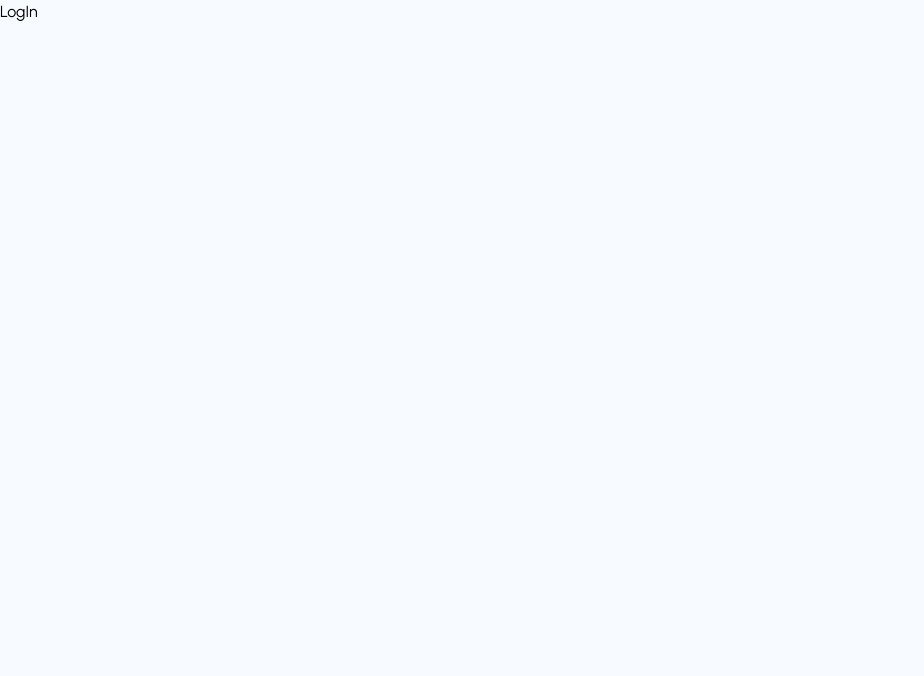
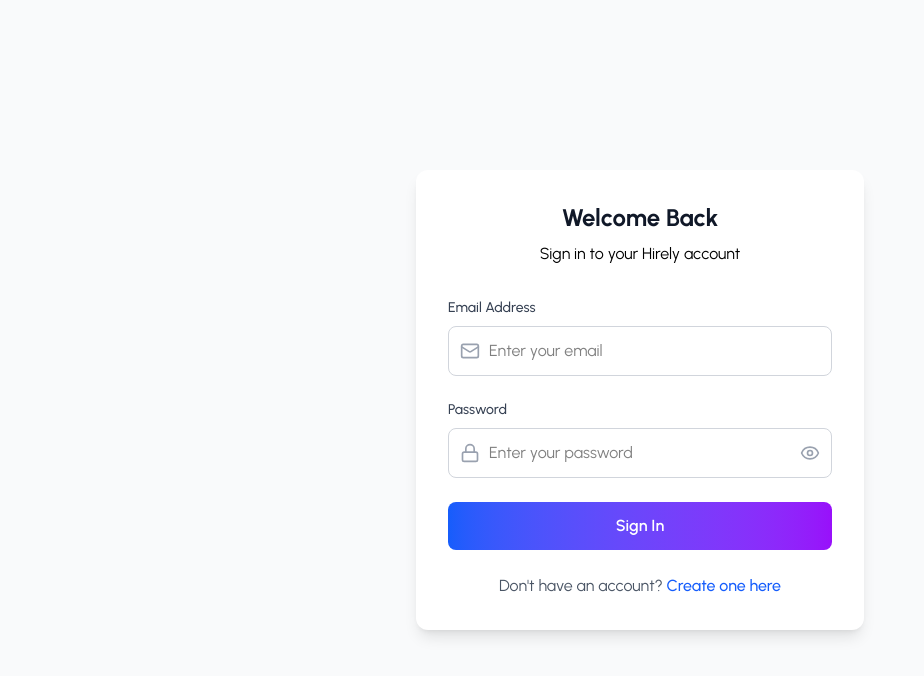
Before and after one commit to kikoNassif/hirely, a React (Vite) app in the folder frontend/hirely/: page /login in a window 1280 px wide. Shown: the top 676 px of the page, without its empty margins (0-924 px from the left). Built offline with nearby package versions, Linux system fonts and the light colour scheme.

Commit message:
Implemented Login Page front end & error handling

```diff
--- a/frontend/hirely/src/pages/Auth/LogIn.jsx
+++ b/frontend/hirely/src/pages/Auth/LogIn.jsx
@@ -1,8 +1,222 @@
-import React from 'react'
+import React, { useState } from 'react'
+import { motion } from 'framer-motion';
+import {
+  Mail,
+  Lock,
+  Eye,
+  EyeOff,
+  Loader,
+  AlertCircle,
+  CheckCircle,
+} from 'lucide-react'
 
 const LogIn = () => {
+
+  const [formData,setFormData] = useState({
+    email: '',
+    password: '',
+    rememberMe: false
+  });
+
+  const [formState, setFormState] = useState({
+    loading: false,
+    errors: {},
+    showPassword: false,
+    success: false
+  });
+
+  // Validation functions
+  const validateEmail = (email) => {
+    if (!email.trim()) return 'Email is required';
+    const emailRegex = /^[^\s@]+@[^\s@]+\.[^\s@]+$/;
+    if (!emailRegex.test(email)) return 'Please enter a valid email address';
+    return '';
+  };
+
+  const validatePassword = (password) => {
+    if (!password) return 'Password is required';
+    return '';
+  };
+
+  // Handle input changes
+  const handleInputChange = (e) => {
+    const { name, value } = e.target;
+    setFormData(prev => ({
+      ...prev,
+      [name]: value
+    }));
+
+    // Clear error when user starts typing
+    if (formState.errors[name]) {
+      setFormState(prev => ({
+        ...prev,
+        errors: { ...prev.errors, [name]: ''}
+      }))
+    }
+  };
+
+  const validateForm = () => {
+    const errors = {
+      email: validateEmail(formData.email),
+      password: validatePassword(formData.password)
+    };
+
+    // Remove empty errors
+    Object.keys(errors).forEach(key => {
+      if (!errors[key]) delete errors[key]
+    });
+
+    setFormState(prev => ({ ...prev, errors }));
+    return Object.keys(errors).length === 0;
+  };
+
+  const handleSubmit = async (e) => {
+    e.preventDefault();
+
+    if (!validateForm()) return;
+
+    setFormState(prev => ({ ...prev, loading: true}))
+
+    try {
+      // Login API Integration
+
+    } catch (error) {
+      setFormState(prev => ({
+        ...prev,
+        loading: false,
+        errors: {
+          submit: error.ersponse?.data?.message || 'Login failed. Please check your credentials.'
+        }
+      }))
+    }
+  };
+
+  if (formState.success) {
+    return (
+      <div className="min-h-screen flex items-center justify-center bg-gra-50 px-4">
+        <motion.div
+          initial={{ opacity: 0, scale: 0.9}}
+          animate={{ opacity: 1, scale: 1 }}
+          className="bg-white p-8 rounded-xl shadow-lg max-w-md w-full text-center"
+        >
+          <CheckCircle className="w-16 h-16 text-green-500 mx-auto mb-4" />
+          <h2 className="text-2xl font-bold text-gray-900 mb-2">Welcome Back!</h2>
+          <p className="text-gray-600 mb-4">
+            You have been successfully logged in.
+          </p>
+          <div className="animate-spin w-6 h-6 border-2 border-blue-600 border-t-transparent rounded-full mx-auto" />
+          <p className="text-sm text-gray-500 mt-2">Redirecting to your dashboard...</p>
+        </motion.div>
+      </div>
+    );
+  }
+
   return (
-    <div>LogIn</div>
+    <div className="min-h-screen flex items-center justify-center bg-gray-50 px-4">
+      <motion.div
+        initial={{ opacity: 0, y: 20 }}
+        animate={{ opacity: 1, y: 0 }}
+        transition={{ duration: 0.6 }}
+        className="bg-white p-8 rounded-xl shadow-lg max-w-md w-full"
+      >
+        <div className="text-center mb-8">
+          <h2 className="text-2xl font-bold text-gray-900 mb-2">Welcome Back</h2>
+          <p className="">Sign in to your Hirely account</p>
+        </div>
+
+        <form onSubmit={handleSubmit} className="space-y-6">
+          {/* Email */}
+          <div>
+            <label className="block text-sm font-medium text-gray-700 mb-2">
+              Email Address
+            </label>
+            <div className="relative">
+              <Mail className="absolute left-3 top-1/2 transform -translate-y-1/2 text-gray-400 w-5 h-5" />
+              <input
+              type="email"
+              name="email"
+              value={formData.email}
+              onChange={handleInputChange}
+              className={`w-full pl-10 pr-4 py-3 rounded-lg border ${ formState.errors.email ? 'border-red-500' : 'border-gray-300'} focus:ring-blue-500 focus:border-transparent transition-colors`}
+              placeholder="Enter your email"
+              />
+            </div>
+            {formState.errors.email && (
+              <p className="text-red-500 text-sm mt-1 flex items-center">
+                <AlertCircle className="w-4 h-4 mr-1" />
+                {formState.errors.email}
+              </p>
+            )}
+          </div>
+
+          {/* Password */}
+          <div>
+            <label className="block text-sm font-medium text-gray-700 mb-2">
+              Password
+            </label>
+            <div className="relative">
+              <Lock className="absolute left-3 top-1/2 transform -translate-y-1/2 text-gray-400 w-5 h-5" />
+              <input
+              type={formState.showPassword ? 'text' : 'password'}
+              name="password"
+              value={formData.password}
+              onChange={handleInputChange}
+              className={`w-full pl-10 pr-12 py-3 rounded-lg border ${formState.errors.password ? `border-red-500` : 'border-gray-300'} focus-ring-2 focus:ring-blue-500 focus:border-transparent transition-colors`}
+              placeholder="Enter your password"
+              />
+              <button
+              type="button"
+              onClick={() => setFormState(prev => ({...prev, showPassword: !prev.showPassword}))}
+              className="absolute right-3 top-1/2 transform -translate-y-1/2 text-gray-400 hover:text-gray-600">
+                {formState.showPassword ? <EyeOff className="w-5 h-5" /> : <Eye className="w-5 h-5" />}
+              </button>
+            </div>
+            {formState.errors.password && (
+              <p className="text-red-500 text-sm mt-1 flex items-center">
+                <AlertCircle className="w-4 h-4 mr-1" />
+                {formState.errors.password}
+              </p>
+            )}
+          </div>
+
+          {/* Submit Error */}
+        {formState.errors.submit && (
+          <div className="bg-red-50 border border-red-200 rounded-lg p-3">
+            <p className="text-red-700 text-sm flex items-center">
+              <AlertCircle className="w-4 h-4 mr-2" />
+              {formState.errors.submit}
+            </p>
+          </div>
+        )}
+
+          {/* Submit Button */}
+          <button
+            type="submit"
+            disabled={formState.loading}
+            className="w-full bg-gradient-to-r from-blue-600 to-purple-600 text-white py-3 rounded-lg font-semibold hover:from-blue-700 hover:to-purple-700 transition-all duration-300 disabled:opacity-50 disabled:cursor-not-allowed flex items-center justify-center space-x-2"
+            >
+              {formState.loading ? (
+                <>
+                  <Loader className="w-5 h-5 animate-spin" />
+                  <span>Signing In...</span>
+                </>
+              ) : (
+                <span>Sign In</span>
+              )}
+          </button>
+
+          {/* Sign Up Linking */}
+          <div className="text-center">
+            <p className="text-gray-600">
+              Don't have an account?{' '}
+              <a href="/signup" className="text-blue-600 hover:text-blue-700 font-medium">
+              Create one here
+              </a>
+            </p>
+          </div>
+        </form>
+      </motion.div>
+    </div>
   )
 }
 
```
